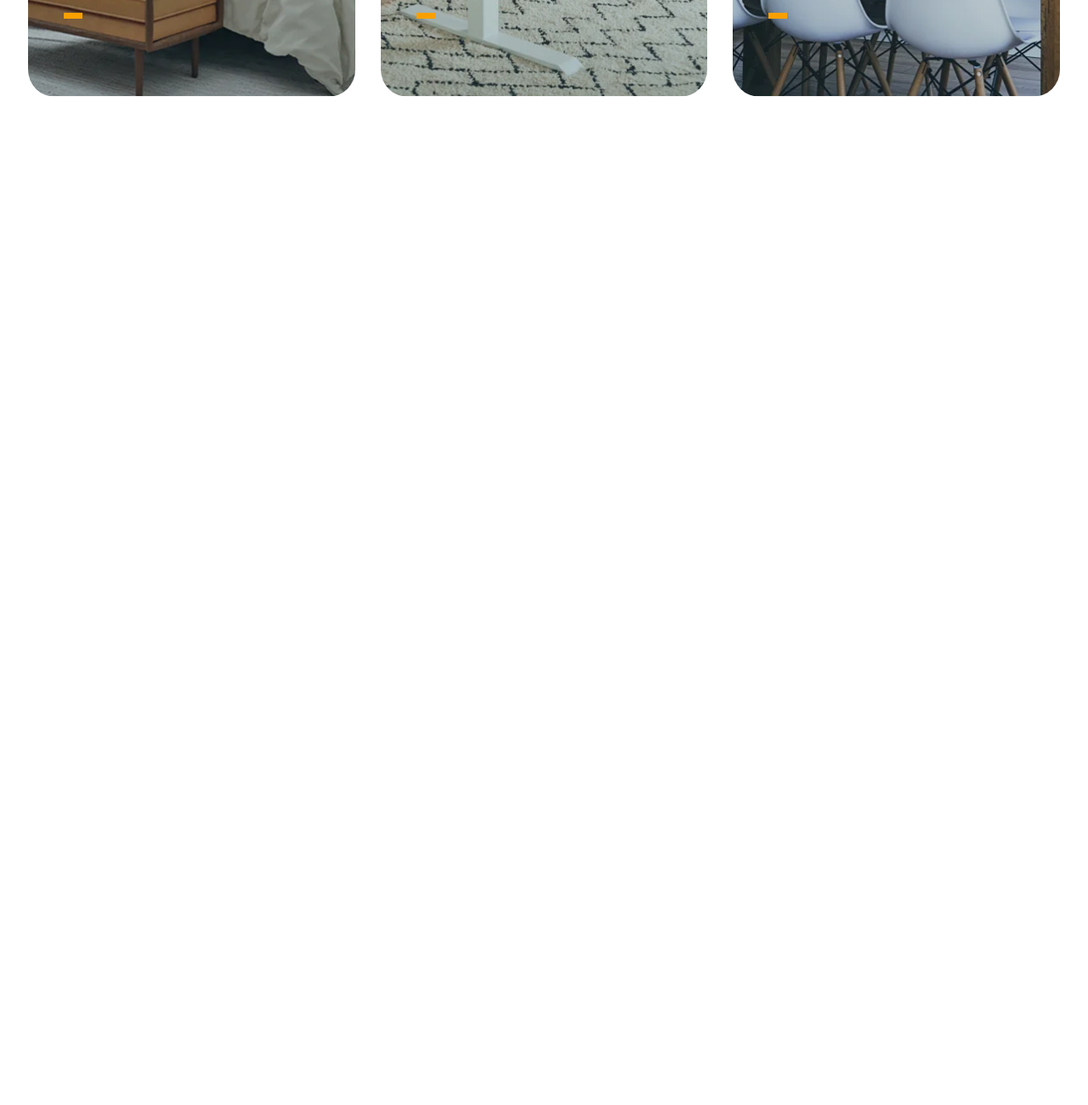
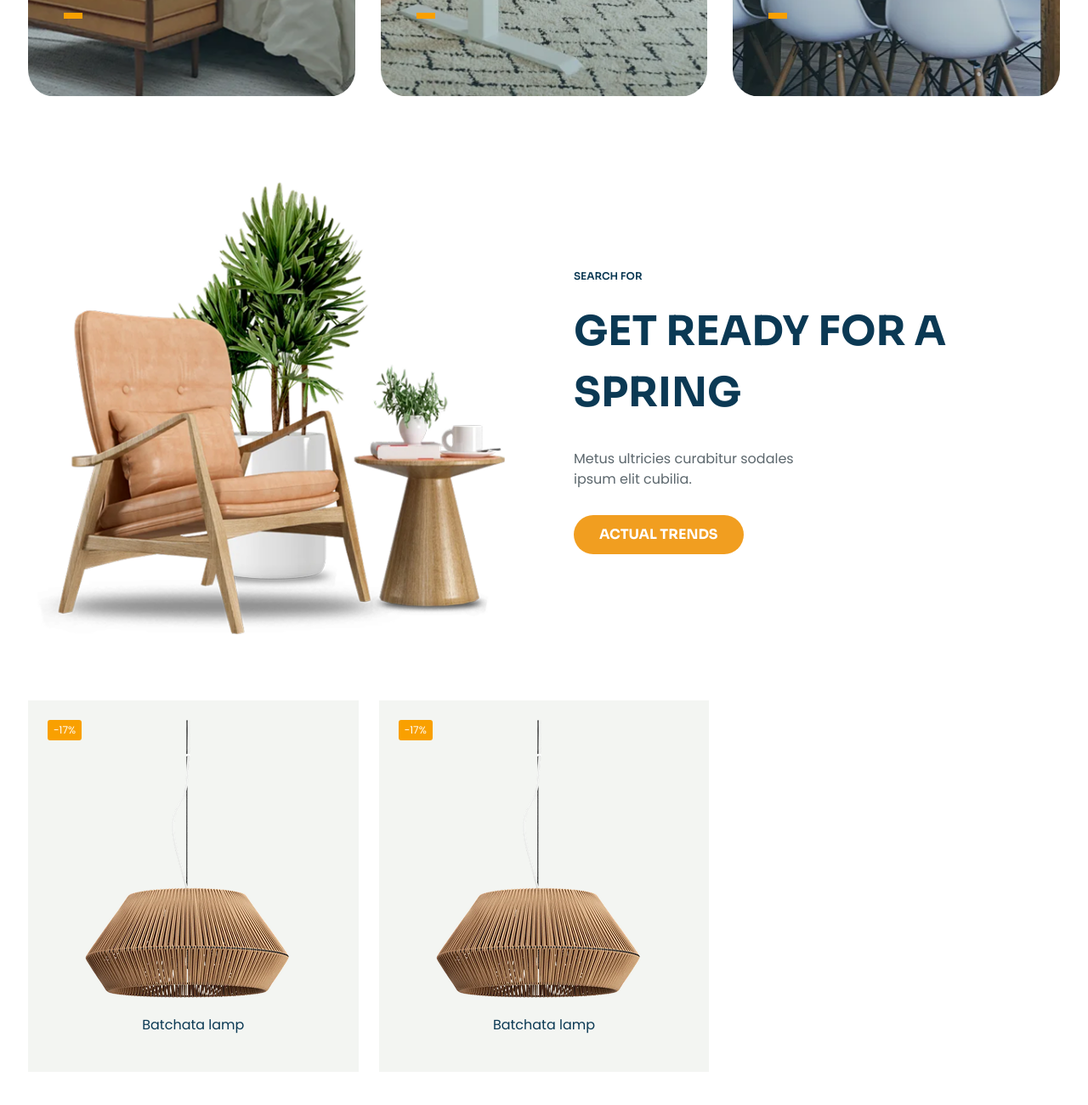
Before and after one commit to tsotne01/Furniture-store, a website: page index.html in a window 1280 px wide. Shown: the part 1919-3219 px from the top of the page at 85% size. Before the commit the page ends 2133 px from the top, so only its background shows below. Drawn offline with nearby package versions, Linux system fonts and the light colour scheme; files that its build step writes are made by us from their sources.

Commit message:
feat: uploading progress...

```diff
--- a/index.html
+++ b/index.html
@@ -360,6 +360,31 @@
             </div>
 
         </section>
+        <section class="ready__for__spring">
+            <div>
+                <img src="./assets/get_ready_for_spring.png" alt="cozy chair">
+            </div>
+            <div>
+                <span class="products__subtitle">SEARCH FOR</span>
+                <h2 class="products__title title__azure mb-30">GET READY
+                    FOR A SPRING</h2>
+                <p class="procuts__paragraph mb-30">Metus ultricies curabitur sodales
+                    ipsum elit cubilia.</p>
+                <button class="button-primary mb-30">ACTUAL TRENDS</button>
+            </div>
+        </section>
+        <section class="products__container">
+            <div class="products__card">
+                <img src="./assets/Batchata-lamp.png" alt="batchata lamp">
+                <span class="discount">-17%</span>
+                <p class="products__card-info">Batchata lamp</p>
+            </div>
+            <div class="products__card">
+                <img src="./assets/Batchata-lamp.png" alt="batchata lamp">
+                <span class="discount">-17%</span>
+                <p class="products__card-info">Batchata lamp</p>
+            </div>
+        </section>
     </main>
     <footer></footer>
     <script defer src="./js/main.js"></script>
--- a/scss/_layout.scss
+++ b/scss/_layout.scss
@@ -387,32 +387,9 @@ main {
             }
         }
 
-        & .products__title {
-            display: flex;
-            flex-direction: column;
-            font-family: variables.$font-family-font-1;
-            font-size: 48px;
-            max-width: fit-content;
-            max-height: fit-content;
-            font-weight: bold;
-
-            & span:last-child {
-                color: variables.$color-azure-19;
-            }
-        }
 
         & .products__count {
             color: variables.$color-orange-58;
-        }
-
-        & .products__subtitle {
-            display: block;
-            color: variables.$color-azure-19;
-            font-family: variables.$font-family-font-1;
-            font-weight: 600;
-            line-height: 18px;
-            font-size: 12px;
-            margin-bottom: 20px;
         }
 
         & .products__info-block-wrapper {
@@ -450,6 +427,106 @@ main {
     }
 }
 
+.products__subtitle {
+    display: block;
+    color: variables.$color-azure-19;
+    font-family: variables.$font-family-font-1;
+    font-weight: 600;
+    line-height: 18px;
+    font-size: 12px;
+    margin-bottom: 20px;
+}
+
+.products__title {
+    display: flex;
+    flex-direction: column;
+    font-family: variables.$font-family-font-1;
+    font-size: 48px;
+    max-width: fit-content;
+    max-height: fit-content;
+    font-weight: bold;
+
+    & span:last-child {
+        color: variables.$color-azure-19;
+    }
+}
+
+.title__azure {
+    color: variables.$color-azure-19;
+}
+
+.procuts__paragraph {
+    color: variables.$color-grey-39;
+    font-family: variables.$font-family-font-2;
+    line-height: 24px;
+    font-size: 16px;
+    font-weight: 400;
+    max-width: 300px;
+}
+
+.mb-30 {
+    margin-bottom: 30px;
+}
+
+.ready__for__spring {
+    display: flex;
+    align-items: center;
+    max-width: variables.$max-width;
+    width: 100%;
+    gap: 70px;
+    margin-bottom: 40px;
+
+    &>div {
+        width: 50%;
+    }
+}
+
+.products__container {
+    max-width: variables.$max-width;
+    width: 100%;
+
+}
+
+.products__container {
+    display: grid;
+    grid-template-columns: repeat(3, 1fr);
+    grid-template-rows: repeat(2, 1fr);
+    gap: 24px;
+}
+
+.products__card {
+    background-color: variables.$color-grey-95;
+    padding: 23px;
+    position: relative;
+
+    & p {
+        text-align: center;
+        margin: 24px 0;
+    }
+
+    & span {
+        position: absolute;
+        display: inline-block;
+        top: 23px;
+        left: 23px;
+        background-color: variables.$color-orange-49;
+        color: variables.$color-white-solid;
+        padding: 3px 7px;
+        border-radius: 3px;
+        font-family: variables.$font-family-font-2;
+        line-height: 18px;
+        font-size: 12px;
+
+    }
+
+    & .products__card-info {
+        font-family: variables.$font-family-font-2;
+        font-weight: 400;
+        color: variables.$color-azure-19;
+        line-height: 16px;
+        font-size: 16px;
+    }
+}
 
 .product__types {
     display: grid;
--- a/scss/_media.scss
+++ b/scss/_media.scss
@@ -21,6 +21,7 @@
     .nav-item {
         padding: 0;
     }
+
     .product__types {
         grid-template-columns: repeat(4, 1fr);
         grid-template-rows: 2fr;
@@ -66,12 +67,27 @@
         grid-template-columns: repeat(4, 1fr);
         grid-template-rows: 2fr;
     }
-    .product__type-wrapper{
+
+    .product__type-wrapper {
         padding: 20px 30px;
     }
 }
 
 @media (width < variables.$breakpoint-sm) {
+
+    .ready__for__spring {
+        flex-wrap: wrap;
+        align-items: center;
+        justify-content: center;
+        & > div{
+            width: 100%;
+        }
+
+        &  button{
+            padding: 15px 30px;
+        }
+    }
+
     .hero-section {
 
         & .hero-background {
@@ -102,7 +118,7 @@
         grid-template-rows: 3fr;
     }
 
-    .product__type-wrapper{
+    .product__type-wrapper {
         padding: 15px 20px;
     }
 
```
Also changed, not shown: assets/get_ready_for_spring.png (added).
